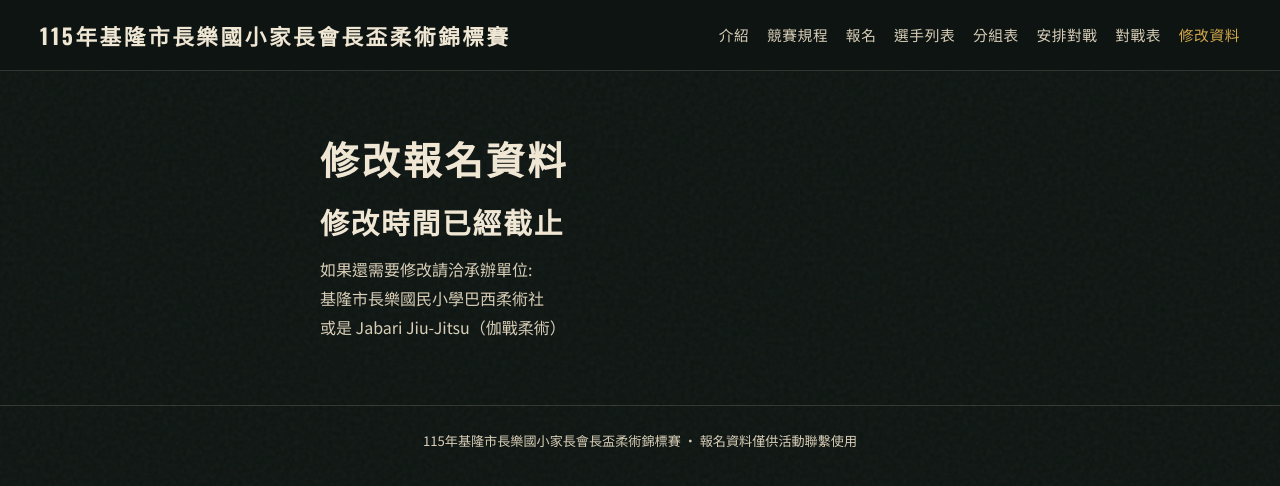
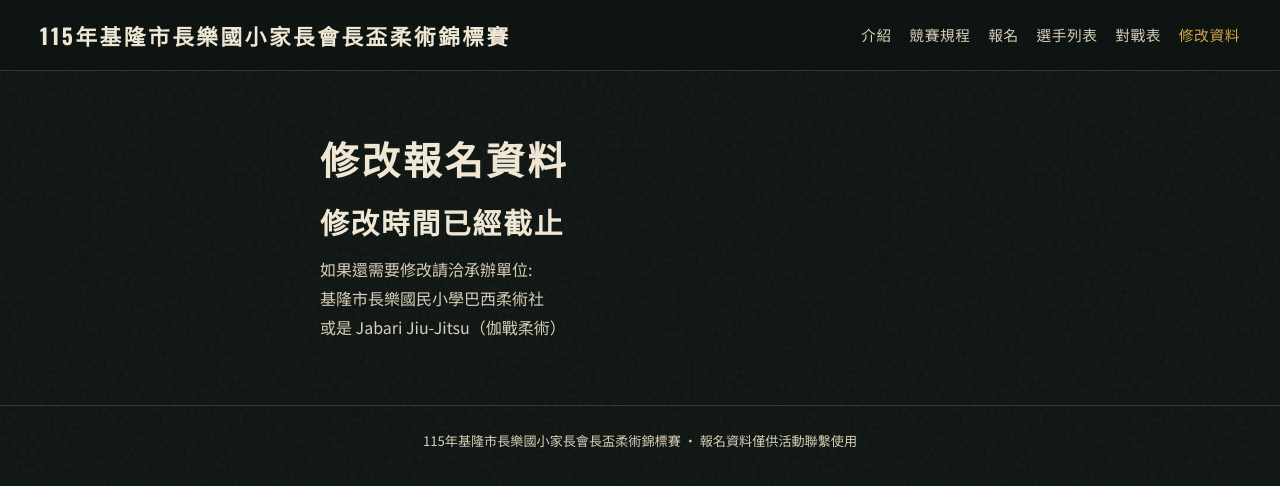
Before and after one commit to eneloopesn/core-bjj, a plain HTML site: page edit.html in a window 1280 px wide. Drawn offline with nearby package versions, Linux system fonts and the light colour scheme.

Commit message:
Update edit.html

```diff
--- a/edit.html
+++ b/edit.html
@@ -19,8 +19,7 @@
       <a href="rules.html">競賽規程</a>
       <a href="register.html">報名</a>
       <a href="athletes.html">選手列表</a>
-      <a href="groups.html">分組表</a>
-      <a href="arrange.html">安排對戰</a>
+
       <a href="matches.html">對戰表</a>
       <a href="edit.html" class="is-active">修改資料</a>
 
```
